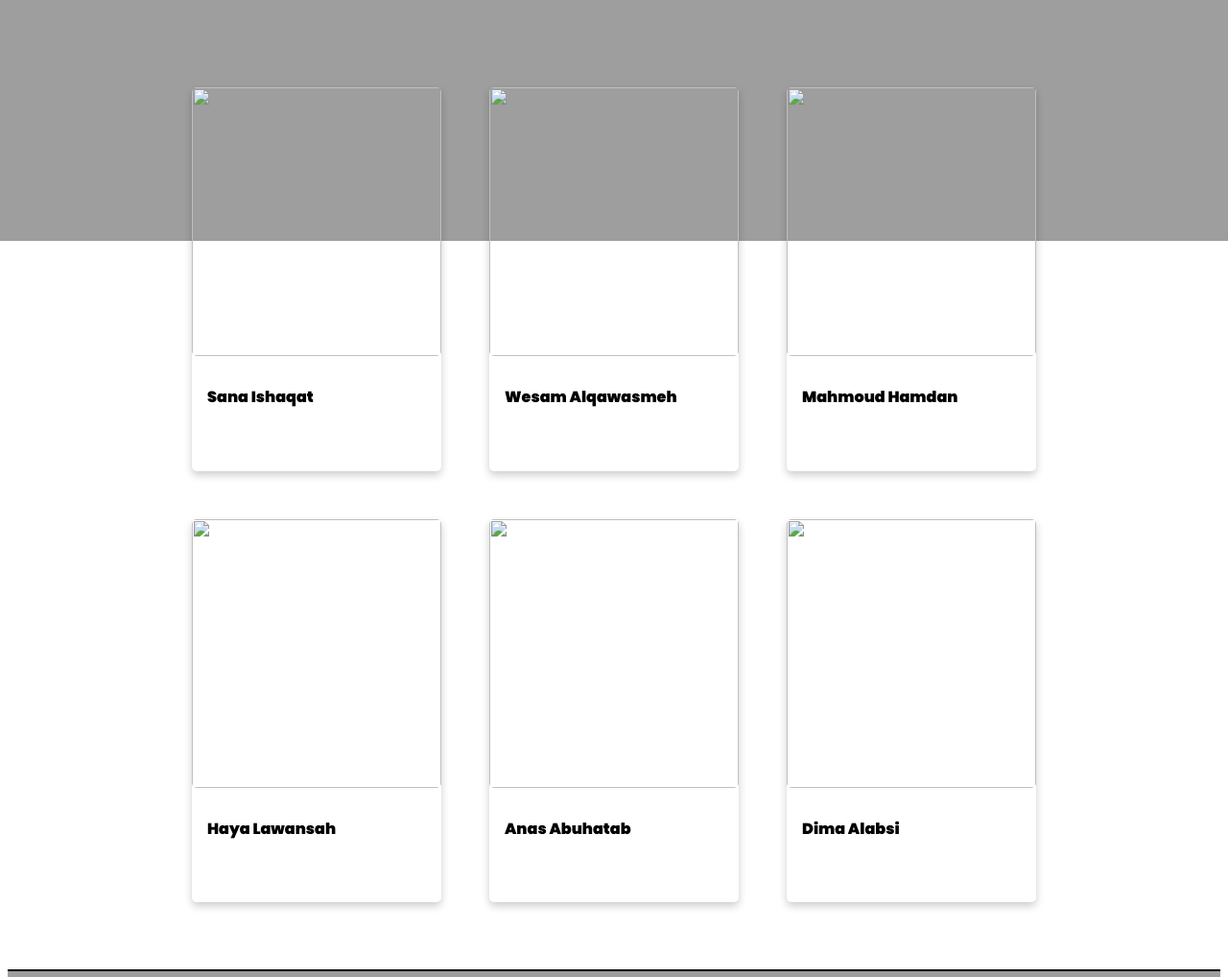
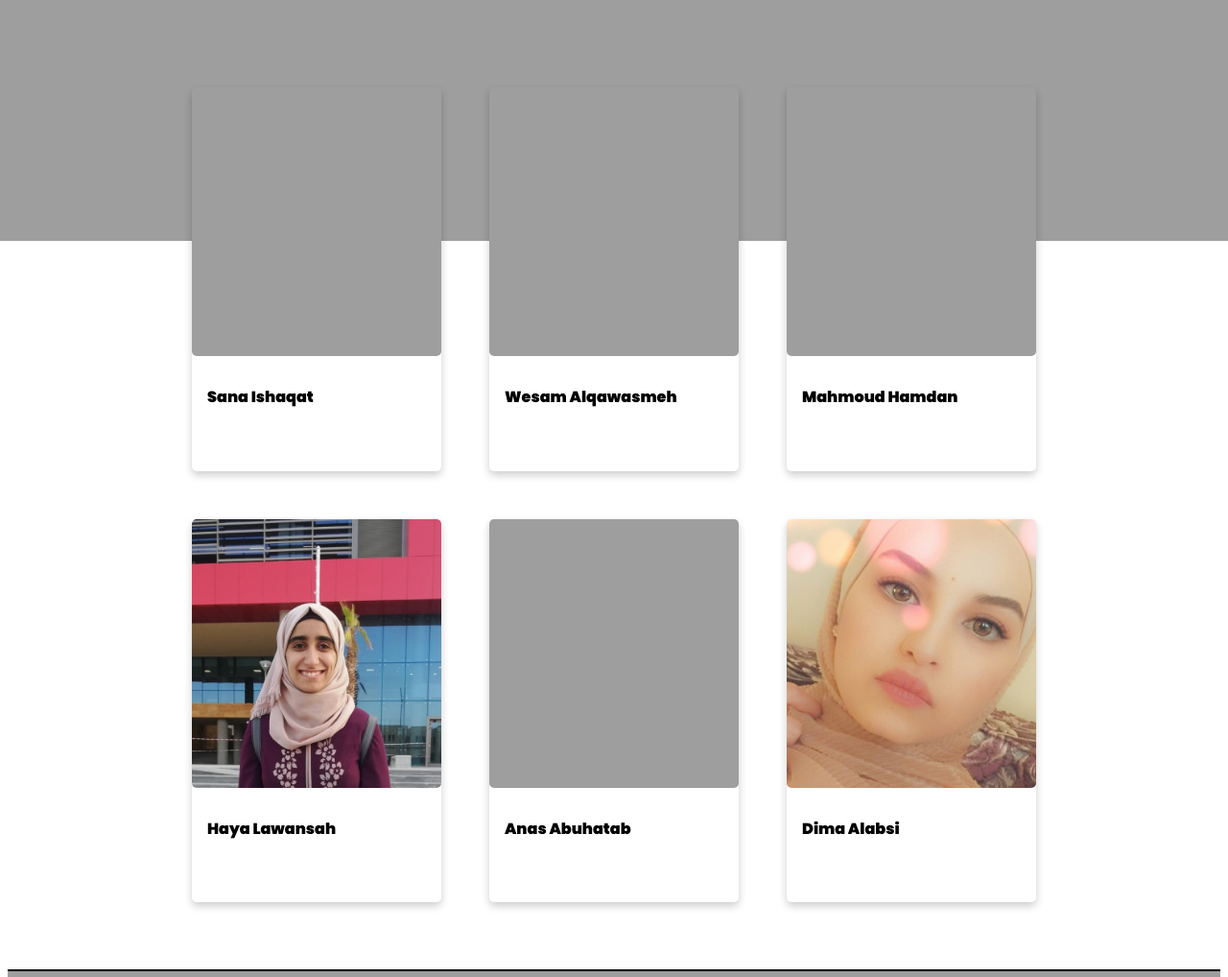
Before and after one commit to 201-DreamTeam/Travel-Beyond-, a plain HTML site: page html/about-us.html in a window 1280 px wide. Shown: the part 549-1567 px from the top of the page at 96% size. Drawn offline with Linux system fonts and the light colour scheme; the site is published under a folder, as on GitHub Pages, so addresses that start at the root find nothing.

Commit message:
new paths

```diff
--- a/html/about-us.html
+++ b/html/about-us.html
@@ -47,7 +47,7 @@
 
         <section class="secondSec">
             <div class="card">
-                <img src="/img/sana.jpg" style="width:100%" >
+                <img src="./../img/sana.jpg" style="width:100%" >
                 <div class="container">
                     <h4><b>Sana Ishaqat </b></h4>
                     <p>Full-Stack developer
@@ -56,7 +56,7 @@
                 </div>
             </div>
             <div class="card">
-                <img src="/img/wesam.jpg" style="width:100%">
+                <img src="./../img/wesam.jpg" style="width:100%">
                 <div class="container">
                     <h4><b>Wesam Alqawasmeh</b></h4>
                     <p>Full-Stack developer
@@ -65,7 +65,7 @@
                 </div>
             </div>
             <div class="card">
-                <img src="/img/mahmoud.png" style="width:100%">
+                <img src="./../img/mahmoud.png" style="width:100%">
                 <div class="container">
                     <h4><b>Mahmoud Hamdan</b></h4>
                     <p>Full-Stack developer
@@ -74,7 +74,7 @@
                 </div>
             </div>
             <div class="card">
-                <img src="/img/حياء 5.jpg" style="width:100%">
+                <img src="./../img/حياء 5.jpg" style="width:100%">
                 <div class="container">
                     <h4><b>Haya Lawansah </b></h4>
                     <p>Full-Stack developer
@@ -83,7 +83,7 @@
                 </div>
             </div>
             <div class="card">
-                <img src="/img/anas.png" style="width:100%">
+                <img src="./../img/anas.png" style="width:100%">
                 <div class="container">
                     <h4><b>Anas Abuhatab
                         </b></h4>
@@ -93,7 +93,7 @@
                 </div>
             </div>
             <div class="card">
-                <img src="/img/dima.jfif" style="width:100%">
+                <img src="./../img/dima.jfif" style="width:100%">
                 <div class="container">
                     <h4><b>Dima Alabsi
                         </b></h4>
```
